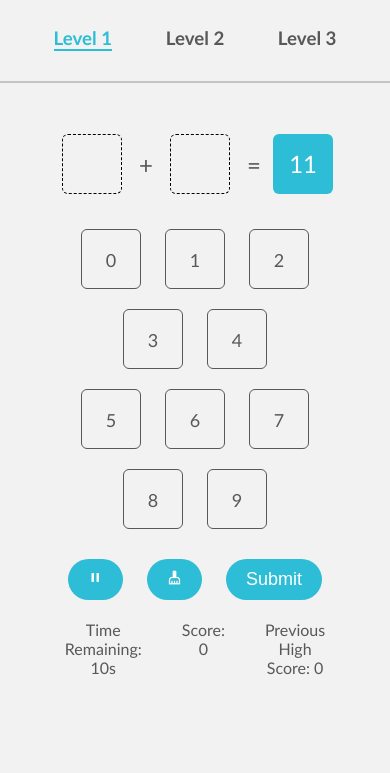
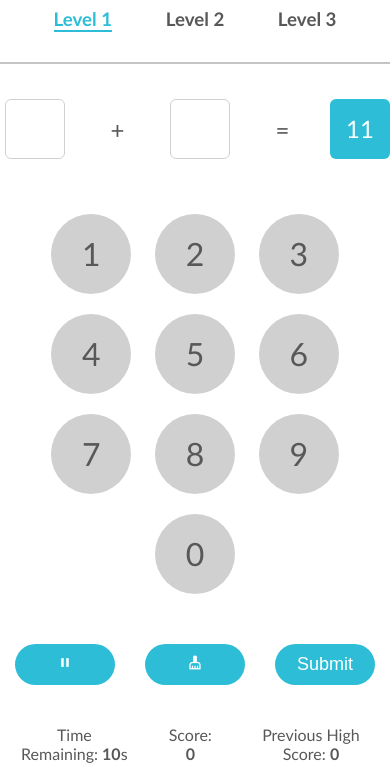
Before and after one commit to wcquantech/arithmetic_game, a plain HTML site: page index.html in a window 390 px wide. Shown: the part 71-844 px from the top of the page. Drawn offline with Linux system fonts and the light colour scheme.

Commit message:
Adjusted the style to be responsive

```diff
--- a/index.html
+++ b/index.html
@@ -12,7 +12,7 @@
     <nav>
         <div class="intro">
             <h1>Arithmetic Game</h1>
-            <p>This is a game.</p>
+            <p class="description">This is a game.</p>
         </div>
         <div class="levels">
             <h3 id="level-1">Level 1</h3>
@@ -20,7 +20,6 @@
             <h3 id="level-3">Level 3</h3>
         </div>
     </nav>
-    <div></div>
     <div id="game">
         <div class="equation">
             <span class="drop-zone" id="drop-zone-1"></span>
@@ -34,20 +33,16 @@
 
         <div id="numbers">
             <!-- Draggable Numbers -->
-            <div>
-                <span class="number" id="number-0" draggable="true">0</span>
             <span class="number" id="number-1" draggable="true">1</span>
             <span class="number" id="number-2" draggable="true">2</span>
             <span class="number" id="number-3" draggable="true">3</span>
             <span class="number" id="number-4" draggable="true">4</span>
-            </div>
-            <div>
             <span class="number" id="number-5" draggable="true">5</span>
             <span class="number" id="number-6" draggable="true">6</span>
             <span class="number" id="number-7" draggable="true">7</span>
             <span class="number" id="number-8" draggable="true">8</span>
             <span class="number" id="number-9" draggable="true">9</span>
-            </div>
+            <span class="number" id="number-0" draggable="true">0</span>
         </div>
 
         <div class="asso">
--- a/main.js
+++ b/main.js
@@ -187,7 +187,7 @@ startBtn.onclick = (event) => {
         }, 1000);
     }
     homeDiv.style.display = "none";
-    gameDiv.style.display = "inline";
+    gameDiv.style.display = "flex";
 }
 
 function updateTimerDisplay() {
--- a/style.css
+++ b/style.css
@@ -2,18 +2,22 @@
     margin: 0;
     padding: 0;
     box-sizing: border-box;
-    background: rgb(242, 242, 242);
+    /* background: rgb(255, 255, 255); */
+    background: transparent;
     color: #585858
 }
 body {
     font-family:'Gill Sans', 'Gill Sans MT', Calibri, 'Trebuchet MS', sans-serif;
     text-align: center;
     display: flex;
+    flex-direction: column;
+    align-items: center;
     justify-content: center;
+    background: #fff;
 }
 nav {
     width: 100%;
-    position: fixed;
+    position: sticky;
     top: 0;
     z-index: 10;
     display: flex;
@@ -48,8 +52,11 @@ nav {
     cursor: default;
 }
 #game {
-    margin-top: 200px;
-    flex-basis: 50%;
+    flex: 1;
+    display: flex;
+    flex-direction: column;
+    align-items: center;
+    justify-content: center;
     /* display: none; */
 }
 .equation {
@@ -61,18 +68,17 @@ nav {
     justify-content: space-evenly;
 }
 #numbers {
-    display: flex;
-    flex-direction: column;
-    justify-content: space-between;
-    align-items: center;
+    display: grid;
+    grid-template-columns: repeat(5, 1fr);
+
 }
 .number {
-    font-size: 18px;
+    font-size: xx-large;
     display: inline-block;
     width: 60px;
     height: 60px;
     line-height: 60px;
-    border: 1px solid #585858;
+    background: #d0d0d0;
     border-radius: 10%;
     margin: 10px;
     cursor: move;
@@ -96,7 +102,7 @@ nav {
     width: 60px;
     height: 60px;
     line-height: 30px;
-    border: 1px dashed #000;
+    border: 1px solid #d0d0d0;
     border-radius: 10%;
     margin: 5px;
     transition: all 0.4s;
@@ -113,6 +119,7 @@ nav {
     width: 60px;
     height: 60px;
     line-height: 60px;
+    border: none;
     border-radius: 10%;
 }
 .temp-correct {
@@ -168,10 +175,14 @@ nav {
     margin: 0 20px;
     font-size: medium;
 }
+.scoreboard span {
+    font-weight: bold;
+}
 #home {
-    margin-top: 300px;
     width: 100%;
+    padding-top: 20%;
     display: none;
+    flex: 1;
 }
 #score-display {
     display: none;
@@ -179,3 +190,44 @@ nav {
 #resume {
     display: none;
 }
+
+@media (max-width: 640px) {
+    body {
+        height: 100vh;
+    }
+    .description {
+        display: none;
+    }
+    #game {
+        justify-content: space-around;
+    }
+    #numbers {
+        width: 90%;
+        display: grid;
+        grid-template-columns: repeat(3, minmax(0, 1fr));
+        padding-left: 20px;
+        padding-right: 20px;
+        justify-items: center;
+        align-items: center;
+    }
+    #number-0 {
+        grid-column-start: 2;
+    }
+    .number {
+        border-radius: 50%;
+        width: 80px;
+        height: 80px;
+        line-height: 80px;
+    }
+    .equation {
+        justify-content: space-between;
+    }
+    .asso {
+        display: flex;
+        width: 100%;
+        justify-content: space-around;
+    }
+    .asso button {
+        width: 100px;
+    }
+}
```
Lines whose indentation alone changed are shown as unchanged.
